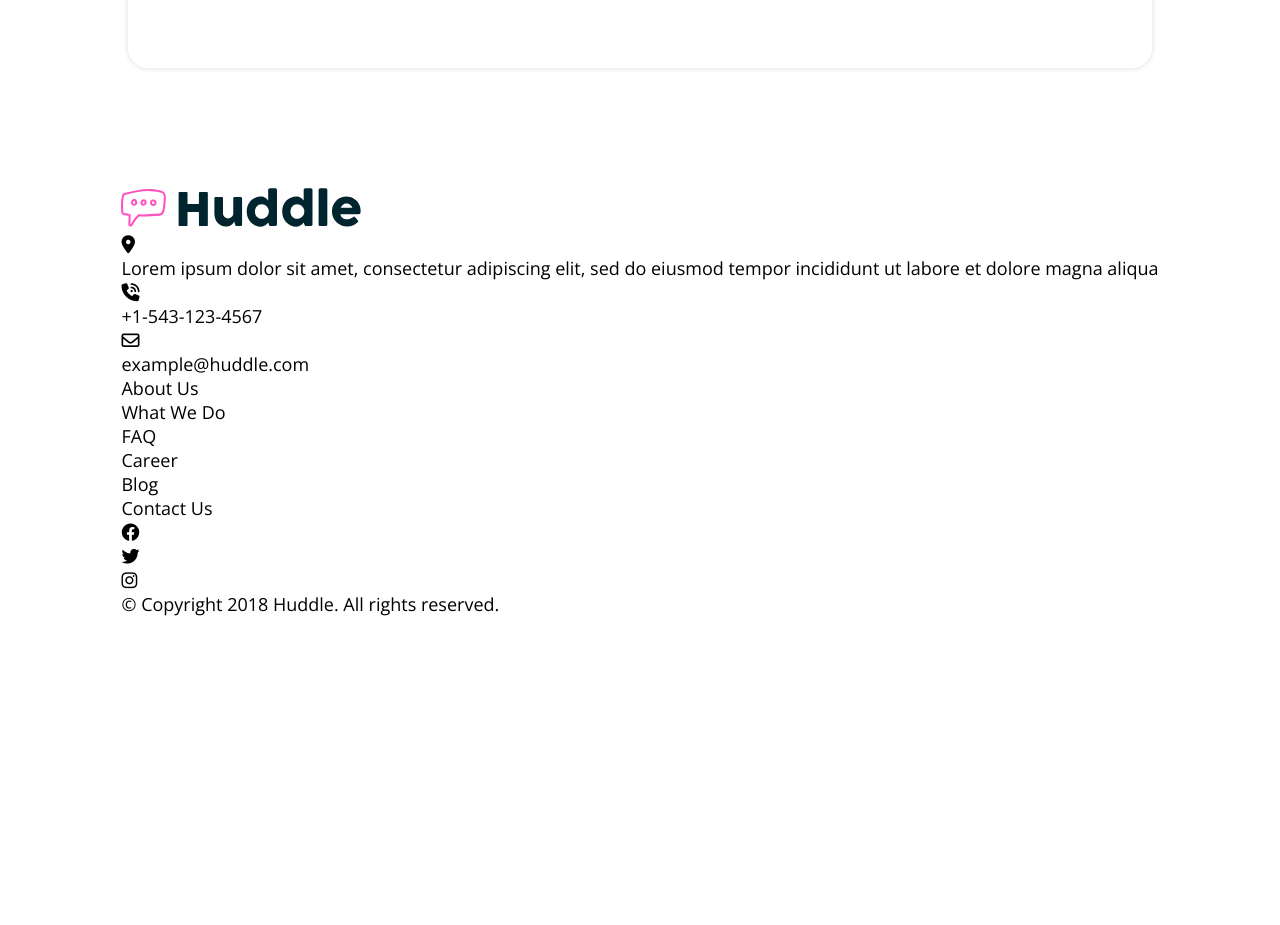
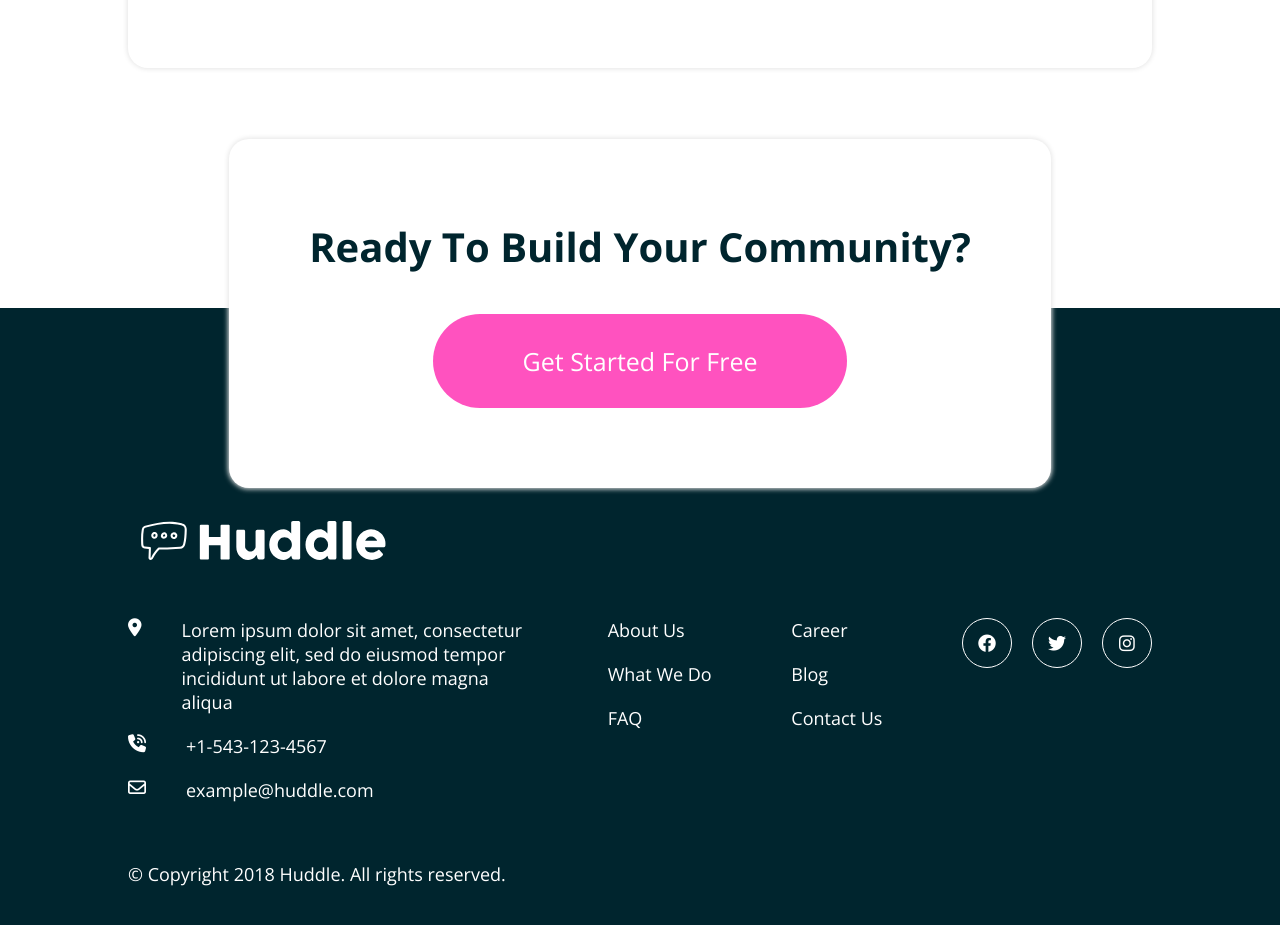
Before and after one commit to lkiryu/huddle-landing-page-with-alternating-feature-blocks, a React (Create React App) app: page / in a window 1280 px wide. Shown: the part 2280-3205 px from the top of the page. Before the commit the page ends 2896 px from the top, so only its background shows below. Built offline with nearby package versions, Linux system fonts and the light colour scheme.

Commit message:
footer style add

```diff
--- /dev/null
+++ b/src/components/footer/footer.css
@@ -0,0 +1,51 @@
+.footer{
+    display: flex;
+    justify-content: center;
+    align-items: center;
+    background-color: hsl(192, 100%, 9%);
+    width: 100%;
+    padding: 200px 0 40px;
+}
+
+.footer-content{
+    width: 80vw;
+    color: hsl(0, 0%, 100%);
+}
+
+.footer-content .info {
+    display: flex;
+    justify-content: space-between;
+    margin: 40px 0;
+}
+
+.info ul li{
+    display: flex;
+    margin-bottom: 20px;
+}
+
+.info ul li i{
+    margin-right: 40px;
+}
+
+.location{
+    width: 400px;
+}
+
+.social{
+    display: flex;
+    justify-content: center;
+    align-items: flex-start;
+    gap: 20px;
+}
+
+.social li a i{
+    display: flex;
+    justify-content: center;
+    align-items: center;
+    padding: 10px;
+    width: 50px;
+    height: 50px;
+    border-radius: 50px;
+    border: 1px solid hsl(0, 0%, 100%);
+    margin-right: 0;
+}
--- a/src/components/footer/footer.js
+++ b/src/components/footer/footer.js
@@ -1,11 +1,14 @@
 import React from "react";
-import logo from '../../images/logo.svg'
+import logoFooter from '../../images/logoFooter.svg'
+
+import './footer.css'
 
 const Footer = () => {
     return (
         <footer className="footer">
+            <div className="footer-content">
                 <a href="/">
-                <img src={logo} alt="logo"></img>
+                    <img src={logoFooter} alt="logo"></img>
                 </a>
                 <div className="info">
                     <ul>
@@ -24,22 +27,23 @@ const Footer = () => {
                         </li>
                     </ul>
                     <ul>
-                    <li>About Us</li>
-                    <li>What We Do</li>
-                    <li>FAQ</li>
+                        <li><a href='/'>About Us</a></li>
+                        <li><a href='/'>What We Do</a></li>
+                        <li><a href='/'>FAQ</a></li>
                     </ul>
                     <ul>
-                    <li>Career</li>
-                    <li>Blog</li>
-                    <li>Contact Us</li>
+                        <li><a href='/'>Career</a></li>
+                        <li><a href='/'>Blog</a></li>
+                        <li><a href='/'>Contact Us</a></li>
                     </ul>
                     <ul className="social">
-                    <li><i className="fa-brands fa-facebook"></i></li>
-                    <li><i className="fa-brands fa-twitter"></i></li>
-                    <li><i className="fa-brands fa-instagram"></i></li>
+                        <li><a href='/'><i className="fa-brands fa-facebook"></i></a></li>
+                        <li><a href='/'><i className="fa-brands fa-twitter"></i></a></li>
+                        <li><a href='/'><i className="fa-brands fa-instagram"></i></a></li>
                     </ul>
                 </div>
                 <p className="copyright">© Copyright 2018 Huddle. All rights reserved.</p>
+            </div>
         </footer>
     )
 }
--- a/src/components/section/section.css
+++ b/src/components/section/section.css
@@ -4,7 +4,7 @@
     justify-content: center;
     align-items: center;
     width: 80vw;
-    margin: 80px 0;
+    margin: 80px 0 200px;
     position: relative;
 }
 
@@ -44,11 +44,10 @@
     align-items: center;
     background-color: hsl(0, 0%, 100%);
     position: absolute;
-    display: none;
-    width: 50vw;
+    bottom: -380px;
     box-shadow: 0 0 5px 1px hsl(0, 0%, 90%);
     border-radius: 20px;
-    padding: 100px;
+    padding: 80px;
 }
 
 .ready-to-build h2{
```
Also changed, not shown: src/images/logoFooter.svg (added). Lines whose indentation alone changed are shown as unchanged.
